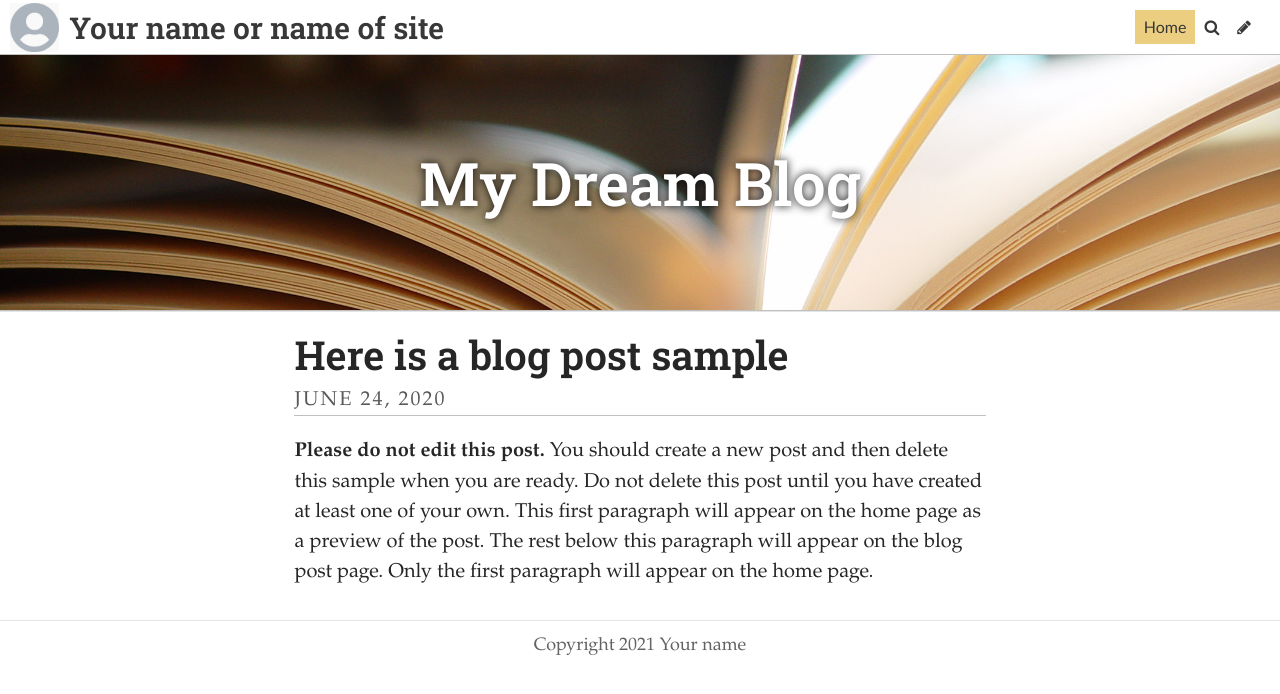
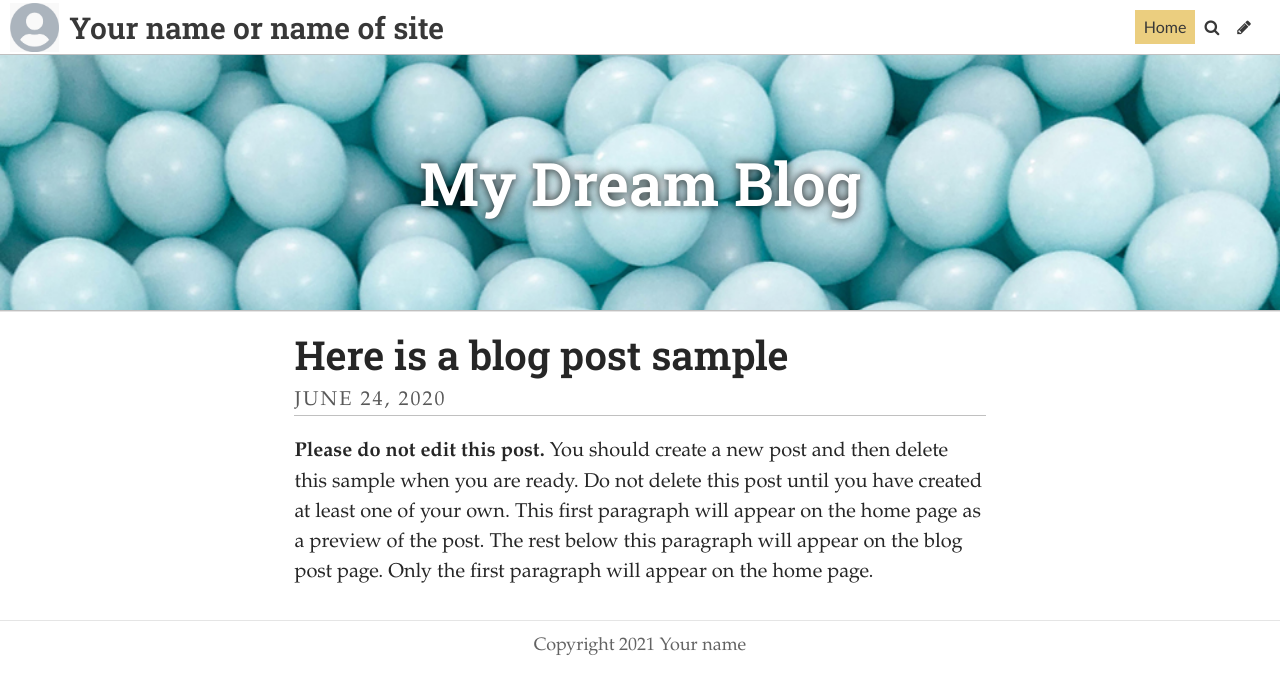
Before and after one commit to JEREMY-0/JC01, a Jekyll site: the page built from index.html, in a window 1280 px wide. Shown: the top 694 px of the page. Built offline with Jekyll 4.4.1, drawn with Linux system fonts in a browser that asks for light colours; some web fonts are replaced; the list of posts is cut into pages by our own code.

Commit message:
Update Settings “general”

```diff
--- a/_data/settings.yml
+++ b/_data/settings.yml
@@ -1,13 +1,13 @@
 title: Your name or name of site
 description: A website with a blog
+footer_text: Copyright 2021 Your name
+header_feature_image: ../uploads/placeholder1.jpg
 header_text: My Dream Blog
 header_text_color: "#ffffff"
-footer_text: Copyright 2021 Your name
-header_feature_image: ../uploads/pages.jpg
-bannerheight: "20vmax"
-navbarheight: "55px"
-gridlayout: false
+bannerheight: 20vmax
+navbarheight: 55px
 logo: /uploads/logo.jpg
 favicon: /uploads/favicon.ico
+gridlayout: false
+fixednavbar: false
 upzoom: true
-fixednavbar: false
```
